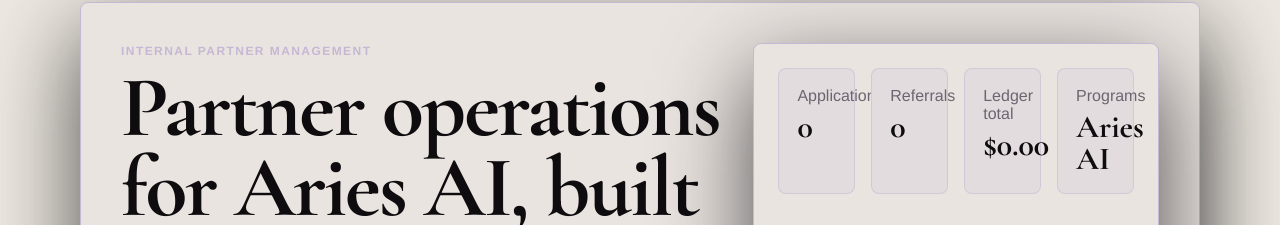
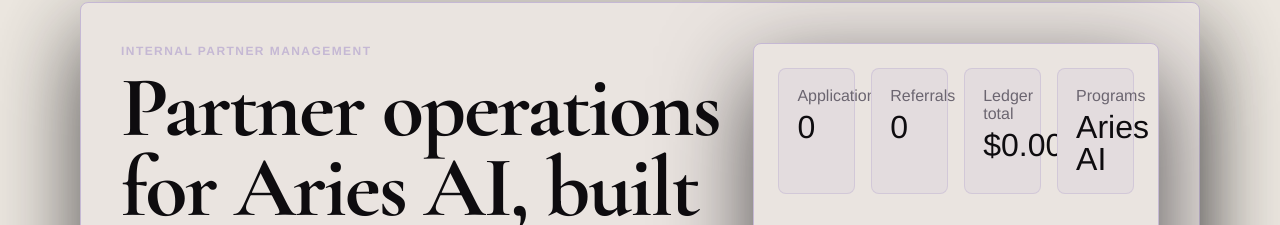
Before and after one commit to RohanV2110/SL-Vendor-Management-Platform, a Next.js app: page / in a window 1280 px wide. Shown: the part 106-331 px from the top of the page. Built offline with nearby package versions, Linux system fonts and the light colour scheme; no server answers; the database is empty.

Commit message:
Align typography with brand hierarchy

```diff
--- a/src/app/globals.css
+++ b/src/app/globals.css
@@ -97,9 +97,7 @@
   line-height: 1.4;
 }
 
-h1,
-h2,
-h3 {
+h1 {
   margin: 0;
   color: var(--obsidian);
   font-family: var(--font-heading), Georgia, serif;
@@ -112,14 +110,23 @@
   line-height: 0.92;
 }
 
+h2,
+h3 {
+  margin: 0;
+  color: var(--obsidian);
+  font-family: var(--font-body);
+  font-weight: 400;
+  letter-spacing: 0;
+}
+
 h2 {
   font-size: clamp(1.9rem, 3vw, 2.8rem);
-  line-height: 0.98;
+  line-height: 1.08;
 }
 
 h3 {
   font-size: 1.45rem;
-  line-height: 1.05;
+  line-height: 1.18;
 }
 
 .lead {
@@ -279,9 +286,9 @@
   display: block;
   margin-top: 6px;
   color: var(--obsidian);
-  font-family: var(--font-heading), Georgia, serif;
+  font-family: var(--font-body);
   font-size: 2rem;
-  font-weight: 700;
+  font-weight: 400;
   line-height: 1;
 }
 
```
